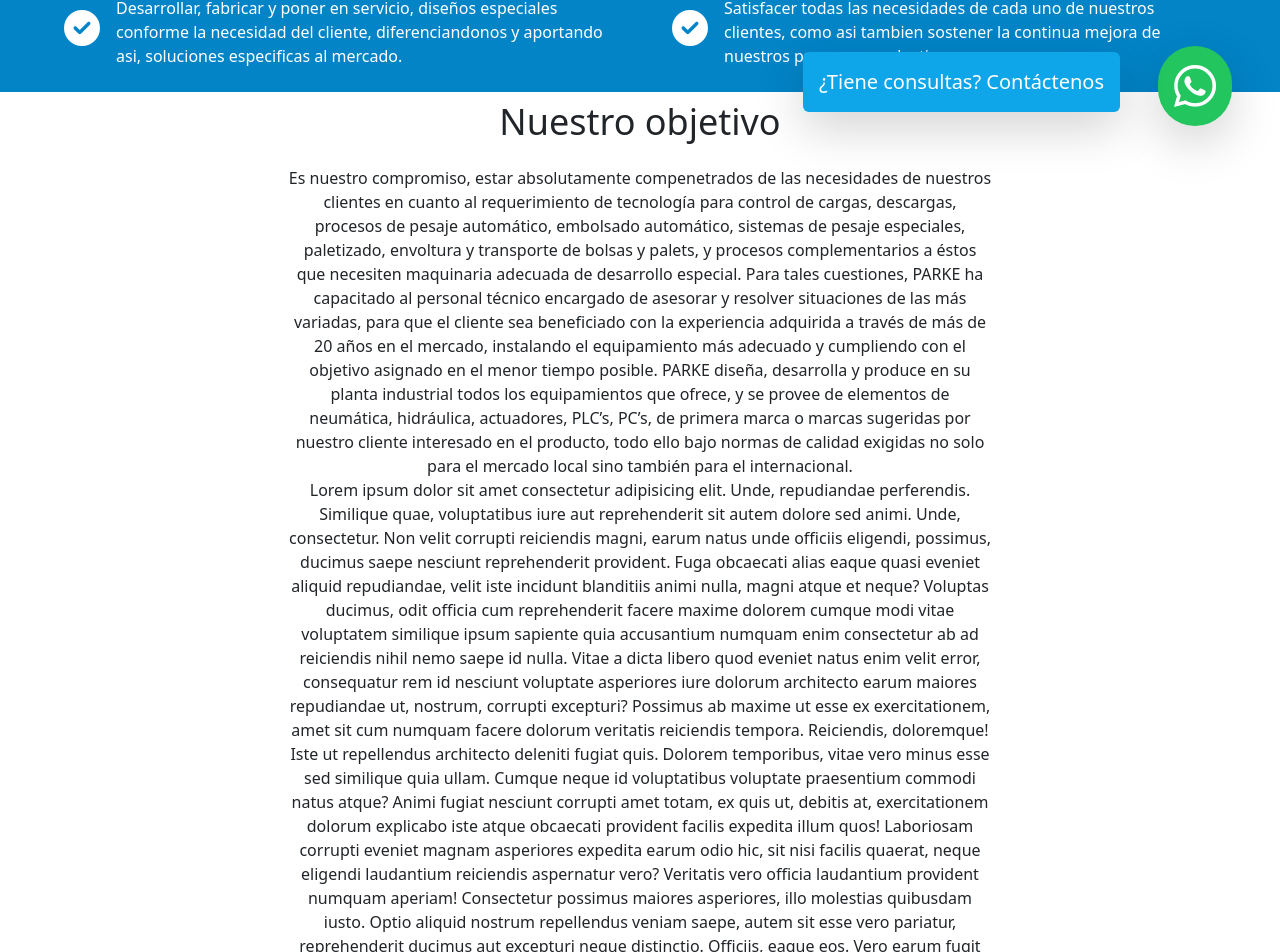
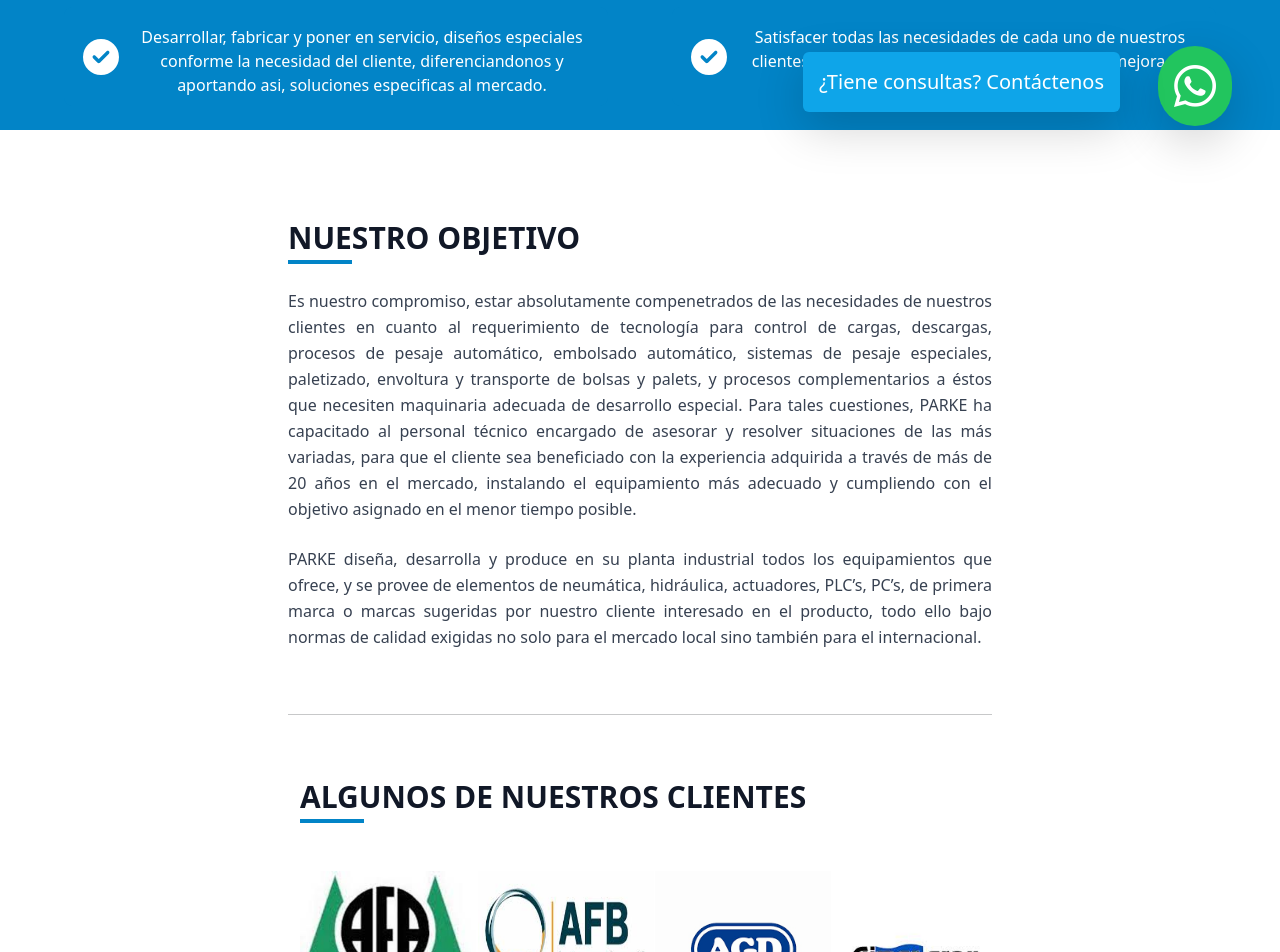
Before and after one commit to facundolgomez/PARKE-Landing-Page-React, a React (Vite) app: page /company in a window 1280 px wide. Shown: the part 626-1578 px from the top of the page. Built offline with nearby package versions, Linux system fonts and the light colour scheme.

Commit message:
hermoseando La Empresa

```diff
--- a/src/components/clientCarousel/ClientCarousel.jsx
+++ b/src/components/clientCarousel/ClientCarousel.jsx
@@ -106,8 +106,10 @@ const ClientCarousel = () => {
     <section className="our-client sectpad">
       <div className="container clearfix">
         <div className="section_header">
-          <h2 className="text-2xl text-pretty">ALGUNOS DE NUESTROS CLIENTES</h2>
-          <hr />
+          <h2 className="text-3xl py-5 font-bold text-gray-900 relative inline-block">
+            ALGUNOS DE NUESTROS CLIENTES
+            <span className="block w-16 h-1 bg-sky-600 mt-1"></span>
+          </h2>
         </div>
         <Swiper
           ref={swiperRef}
--- a/src/components/companyInfo/CompanyInfo.jsx
+++ b/src/components/companyInfo/CompanyInfo.jsx
@@ -1,6 +1,7 @@
 import { FontAwesomeIcon } from "@fortawesome/react-fontawesome";
 import { faCheckCircle } from "@fortawesome/free-solid-svg-icons";
 import UpScreen from "../upscreen/UpScreen";
+import ClientCarousel from "../clientCarousel/ClientCarousel";
 
 const CompanyInfo = () => {
   return (
@@ -18,6 +19,8 @@ const CompanyInfo = () => {
           <div className="h-1 bg-white w-full mt-4"></div>
 
           <div className="grid grid-cols-1 sm:grid-cols-2 gap-6 sm:gap-x-16 mt-6 w-full max-w-6xl mx-auto">
+
+            <button className="bg-sky-600 border-hidden cursor-default transform transition-transform duration-300 hover:shadow-lg hover:scale-110">
               <div className="flex items-center justify-start">
                 <FontAwesomeIcon
                   icon={faCheckCircle}
@@ -28,7 +31,9 @@ const CompanyInfo = () => {
                   embolsado, paletizado, envoltura, transporte y accesorios
                 </p>
               </div>
+            </button>
 
+            <button className="bg-sky-600 border-hidden transform transition-transform duration-300 hover:shadow-lg hover:scale-110">
               <div className="flex  items-center justify-end">
                 <FontAwesomeIcon
                   icon={faCheckCircle}
@@ -40,7 +45,9 @@ const CompanyInfo = () => {
                   de equipamiento estandar.
                 </p>
               </div>
+            </button>
 
+            <button className="bg-sky-600 border-hidden transform transition-transform duration-300 hover:shadow-lg hover:scale-110">
               <div className="flex  items-center justify-start">
                 <FontAwesomeIcon
                   icon={faCheckCircle}
@@ -52,90 +59,73 @@ const CompanyInfo = () => {
                   asi, soluciones especificas al mercado.
                 </p>
               </div>
+            </button>
 
-            <div className="flex  items-center justify-end">
+            <button className="bg-sky-600 border-hidden transform transition-transform duration-300 hover:shadow-lg hover:scale-110">
+              <div className="flex items-center"> {/* Flexbox para alinear icono y texto */}
                 <FontAwesomeIcon
                   icon={faCheckCircle}
-                className="text-white text-4xl mr-4"
+                  className="text-white text-4xl mr-4" // Margen a la derecha del icono
                 />
-              <p className="text-white mt-2">
-                Satisfacer todas las necesidades de cada uno de nuestros
-                clientes, como asi tambien sostener la continua mejora de
-                nuestros procesos productivos
+                <p className="text-white mt-2 flex-1"> {/* flex-1 para que el texto ocupe el espacio restante */}
+                  Satisfacer todas las necesidades de cada uno de nuestros clientes, como
+                  así también sostener la continua mejora de nuestros procesos productivos
                 </p>
               </div>
+            </button>
+
+          </div>
+
+        </div>
+
+
+        <div className="px-6 py-20 sm:px-16 md:px-32 lg:px-48 xl:px-72 text-left">
+          <div>
+            <h2 className="text-3xl font-bold text-gray-900 relative inline-block">
+              NUESTRO OBJETIVO
+              <span className="block w-16 h-1 bg-sky-600 mt-1"></span>
+            </h2>
+            <p className="mt-4 text-justify text-gray-700 leading-relaxed">
+              Es nuestro compromiso, estar absolutamente compenetrados de las necesidades de nuestros clientes en cuanto al
+              requerimiento de tecnología para control de cargas, descargas, procesos de pesaje automático, embolsado automático,
+              sistemas de pesaje especiales, paletizado, envoltura y transporte de bolsas y palets, y procesos complementarios
+              a éstos que necesiten maquinaria adecuada de desarrollo especial. Para tales cuestiones, PARKE ha capacitado al
+              personal técnico encargado de asesorar y resolver situaciones de las más variadas, para que el cliente sea
+              beneficiado con la experiencia adquirida a través de más de 20 años en el mercado, instalando el equipamiento más
+              adecuado y cumpliendo con el objetivo asignado en el menor tiempo posible.
+            </p>
+            <p className="mt-4 text-justify text-gray-700 leading-relaxed">
+              PARKE diseña, desarrolla y produce en su planta industrial todos los equipamientos que ofrece, y se provee de
+              elementos de neumática, hidráulica, actuadores, PLC’s, PC’s, de primera marca o marcas sugeridas por nuestro cliente
+              interesado en el producto, todo ello bajo normas de calidad exigidas no solo para el mercado local sino también para
+              el internacional.
+            </p>
+          </div>
+
+          <hr className="mt-16"/>
+
+          <div className="mt-3">
+            <ClientCarousel/>
           </div>
         </div>
-        <div className="text-center px-6 sm:px-16 md:px-32 lg:px-48 xl:px-72">
-          <div className="text-4xl">Nuestro objetivo</div>
-          <p className="mt-4">
-            Es nuestro compromiso, estar absolutamente compenetrados de las
-            necesidades de nuestros clientes en cuanto al requerimiento de
-            tecnología para control de cargas, descargas, procesos de pesaje
-            automático, embolsado automático, sistemas de pesaje especiales,
-            paletizado, envoltura y transporte de bolsas y palets, y procesos
-            complementarios a éstos que necesiten maquinaria adecuada de
-            desarrollo especial. Para tales cuestiones, PARKE ha capacitado al
-            personal técnico encargado de asesorar y resolver situaciones de las
-            más variadas, para que el cliente sea beneficiado con la experiencia
-            adquirida a través de más de 20 años en el mercado, instalando el
-            equipamiento más adecuado y cumpliendo con el objetivo asignado en
-            el menor tiempo posible. PARKE diseña, desarrolla y produce en su
-            planta industrial todos los equipamientos que ofrece, y se provee de
-            elementos de neumática, hidráulica, actuadores, PLC’s, PC’s, de
-            primera marca o marcas sugeridas por nuestro cliente interesado en
-            el producto, todo ello bajo normas de calidad exigidas no solo para
-            el mercado local sino también para el internacional.
+
+        <div className="h-32 w-full bg-gradient-to-t  from-sky-900 to-sky-600 py-4">
+        <div className="flex flex-row justify-around items-center">
+          <div className="flex flex-col">
+            <h1 className=" text-white text-2xl md:text-4xl font-bold mt-0 md:mt-3 ml-2 ">
+              {" "}
+              Ante cualquier duda o consulta...
+            </h1>
+            <p className="text-white ml-2">
+              {" "}
+              Lorem ipsum dolor sit, amet consectetur adipisicing elit.
+              Perferendis, dignissimos cum? Si
             </p>
-          <p>
-            Lorem ipsum dolor sit amet consectetur adipisicing elit. Unde,
-            repudiandae perferendis. Similique quae, voluptatibus iure aut
-            reprehenderit sit autem dolore sed animi. Unde, consectetur. Non
-            velit corrupti reiciendis magni, earum natus unde officiis eligendi,
-            possimus, ducimus saepe nesciunt reprehenderit provident. Fuga
-            obcaecati alias eaque quasi eveniet aliquid repudiandae, velit iste
-            incidunt blanditiis animi nulla, magni atque et neque? Voluptas
-            ducimus, odit officia cum reprehenderit facere maxime dolorem cumque
-            modi vitae voluptatem similique ipsum sapiente quia accusantium
-            numquam enim consectetur ab ad reiciendis nihil nemo saepe id nulla.
-            Vitae a dicta libero quod eveniet natus enim velit error,
-            consequatur rem id nesciunt voluptate asperiores iure dolorum
-            architecto earum maiores repudiandae ut, nostrum, corrupti
-            excepturi? Possimus ab maxime ut esse ex exercitationem, amet sit
-            cum numquam facere dolorum veritatis reiciendis tempora. Reiciendis,
-            doloremque! Iste ut repellendus architecto deleniti fugiat quis.
-            Dolorem temporibus, vitae vero minus esse sed similique quia ullam.
-            Cumque neque id voluptatibus voluptate praesentium commodi natus
-            atque? Animi fugiat nesciunt corrupti amet totam, ex quis ut,
-            debitis at, exercitationem dolorum explicabo iste atque obcaecati
-            provident facilis expedita illum quos! Laboriosam corrupti eveniet
-            magnam asperiores expedita earum odio hic, sit nisi facilis quaerat,
-            neque eligendi laudantium reiciendis aspernatur vero? Veritatis vero
-            officia laudantium provident numquam aperiam! Consectetur possimus
-            maiores asperiores, illo molestias quibusdam iusto. Optio aliquid
-            nostrum repellendus veniam saepe, autem sit esse vero pariatur,
-            reprehenderit ducimus aut excepturi neque distinctio. Officiis,
-            eaque eos. Vero earum fugit saepe suscipit pariatur? Perferendis
-            optio voluptate suscipit a magnam, vero ipsum excepturi voluptatum,
-            ipsa beatae porro ratione sequi quaerat minima expedita dolor!
-            Voluptates qui delectus porro harum deleniti provident distinctio
-            quae expedita iste? Dicta, in. Eligendi asperiores ducimus quasi,
-            neque corporis iusto tenetur, vel similique id mollitia odit
-            doloremque ex deleniti eius possimus cum sunt. Id odio quo, hic,
-            quam, distinctio itaque quis molestiae eum dolor dolore sequi minus
-            recusandae voluptatem aliquid atque voluptate illo ducimus adipisci
-            odit. Adipisci consequuntur assumenda voluptatibus, alias, fugit
-            eligendi in neque cumque repellat quibusdam quis, porro asperiores
-            iste nostrum officia animi deleniti quidem perferendis dolorem
-            deserunt nisi quae aut. Iusto quisquam nobis voluptatum quibusdam
-            voluptatem impedit est itaque ratione sunt possimus ipsum alias
-            quasi modi soluta asperiores deleniti repellat similique sequi rem
-            laudantium architecto, sed tempore cum corrupti. Accusantium facilis
-            sequi sed recusandae, officiis deleniti quisquam magnam quo
-            voluptate debitis aperiam obcaecati enim ullam incidunt quasi. Fugit
-            voluptates voluptatum quam maiores cumque velit facilis quibusdam,
-            consequatur itaque repudiandae!
-          </p>
+          </div>
+          <button className=" bg-white text-sky-600 rounded-full py-2 px-4 mt-0 md:mt-10 scale-75 md:scale-125 ">
+            CONTÁCTCANOS
+          </button>
+        </div>
       </div>
       </>
     </>
```
Lines whose indentation alone changed are shown as unchanged.
